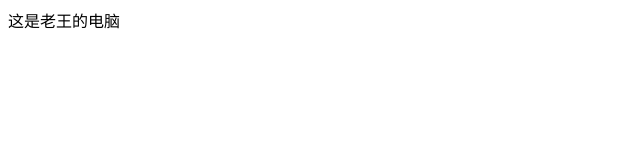
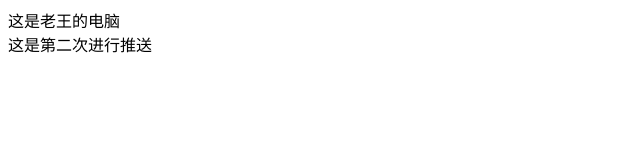
Before and after one commit to Jackgithub1993/first, a plain HTML site: page index.html in a window 1280 px wide. Shown: the whole page, without its empty margins (0-640 px from the left). Drawn offline with Linux system fonts and the light colour scheme.

Commit message:
这是老王第二次推送了

```diff
--- a/index.html
+++ b/index.html
@@ -8,5 +8,6 @@
 </head>
 <body>
   <div>这是老王的电脑</div>
+  <div>这是第二次进行推送</div>
 </body>
 </html>
```
